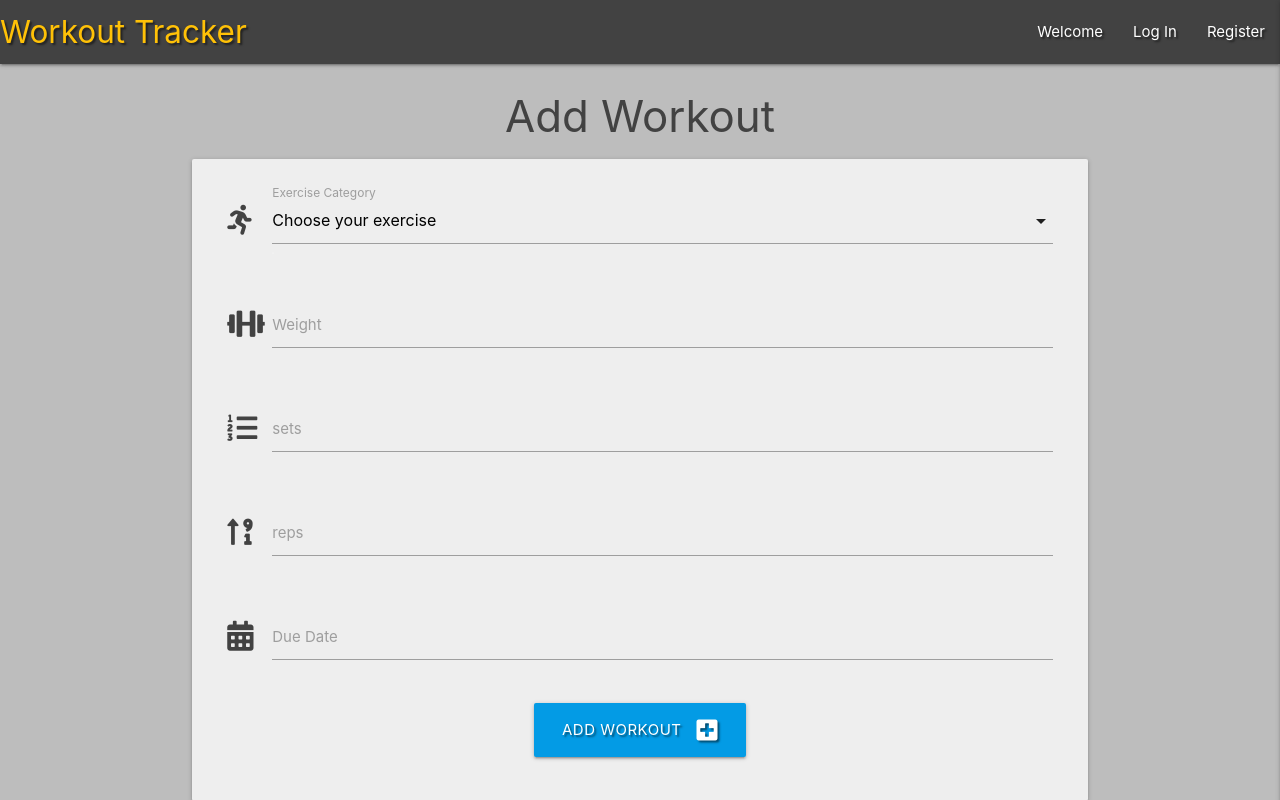
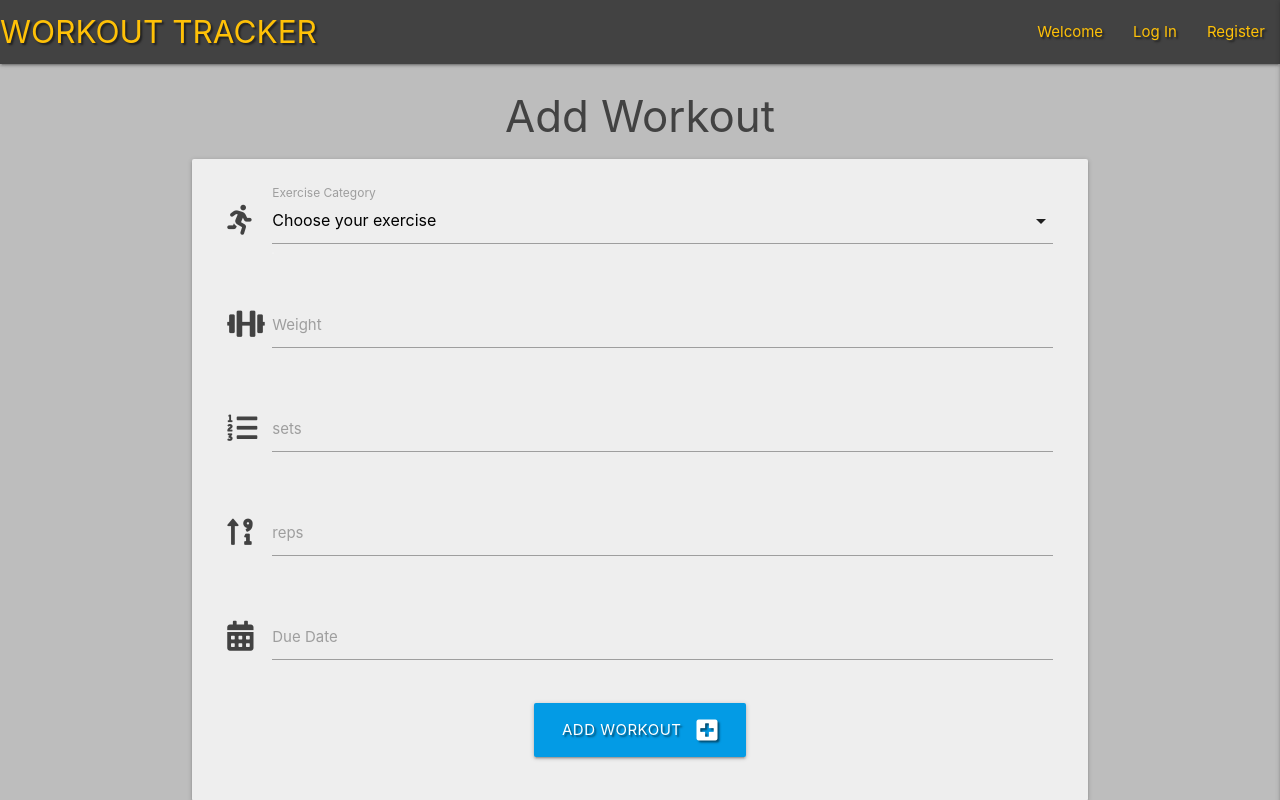
Before and after one commit to Code-Institute-Submissions/M-E-C-20-workout-tracker_AugResub, a Flask app: page /add_workout in a window 1280 px wide. Shown: the top 800 px of the page. Run offline with Flask 2, Linux system fonts and the light colour scheme; data that the repository does not hold is empty; some libraries are stand-ins or nearby versions.

Commit message:
Change colouring on navbar text

```diff
--- a/templates/base.html
+++ b/templates/base.html
@@ -21,22 +21,22 @@
         <div class="navbar-fixed">
             <nav class="nav-extended text-shadow grey darken-3">
                 <div class="nav-wrapper">
-                    <a href="{{ url_for('get_workouts') }}" class="brand-logo hide-on-small-only amber-text">Workout Tracker</a>
+                    <a href="{{ url_for('get_workouts') }}" class="brand-logo left hide-on-small-only amber-text">WORKOUT TRACKER</a>
                     <a href="#" data-target="mobile-demo" class="sidenav-trigger right"><i class="fas fa-bars amber-text"></i></a>
-                    <ul class="right hide-on-med-and-down">
+                    <ul class="right hide-on-med-and-down amber-text">
                         {% if session.user %}
-                        <li><a href="{{ url_for('get_workouts') }}">Workout Planner</a></li>
-                        <li><a href="{{ url_for('workout_history', username=session['user']) }}">Workout History</a>
+                        <li><a href="{{ url_for('get_workouts') }}" class=" amber-text">Workout Planner</a></li>
+                        <li><a href="{{ url_for('workout_history', username=session['user']) }}" class=" amber-text">Workout History</a>
                         </li>
-                        <li><a href="{{ url_for('add_workout') }}">New Workout</a></li>
+                        <li><a href="{{ url_for('add_workout') }}" class=" amber-text">New Workout</a></li>
                         {% if session.user|lower == "admin"|lower %}
-                        <li><a href="{{ url_for('manage_exercises') }}">Exercises</a></li>
+                        <li><a href="{{ url_for('manage_exercises') }}" class=" amber-text">Exercises</a></li>
                         {% endif %}
-                        <li><a href="{{ url_for('logout') }}">Log Out</a></li>
+                        <li><a href="{{ url_for('logout') }}" class=" amber-text">Log Out</a></li>
                         {% else %}
-                        <li><a href="{{ url_for('welcome_page') }}">Welcome</a></li>
-                        <li><a href="{{ url_for('login') }}">Log In</a></li>
-                        <li><a href="{{ url_for('register') }}">Register</a></li>
+                        <li><a href="{{ url_for('welcome_page') }}" class=" amber-text">Welcome</a></li>
+                        <li><a href="{{ url_for('login') }}" class=" amber-text">Log In</a></li>
+                        <li><a href="{{ url_for('register') }}" class=" amber-text">Register</a></li>
                         {% endif %}
                     </ul>
                 </div>
@@ -44,22 +44,22 @@
         </div>
 
         <!-- mobile sidenav -->
-        <ul class="sidenav" id="mobile-demo">
-            <li>
-                <h4 class="center-align light-blue-text text-darken-4">Workout Tracker</h4>
+        <ul class="sidenav text-shadow grey darken-3 center-align" id="mobile-demo">
+            <li class=" center-align">
+                <i class="fas fa-dumbbell amber-text"></i>
             </li>
             {% if session.user %}
-                <li><a href="{{ url_for('get_workouts') }}">Workout Planner</a></li>
-                <li><a href="{{ url_for('workout_history', username=session['user']) }}">Workout History</a></li>
-                <li><a href="{{ url_for('add_workout') }}">New Workout</a></li>
+                <li><a href="{{ url_for('get_workouts') }}" class=" amber-text">Workout Planner</a></li>
+                <li><a href="{{ url_for('workout_history', username=session['user']) }}" class=" amber-text">Workout History</a></li>
+                <li><a href="{{ url_for('add_workout') }}" class=" amber-text">New Workout</a></li>
             {% if session.user|lower == "admin"|lower %}
-                <li><a href="{{ url_for('manage_exercises') }}">Exercises</a></li>
+                <li><a href="{{ url_for('manage_exercises') }}" class=" amber-text">Exercises</a></li>
             {% endif %}
-                <li><a href="{{ url_for('logout') }}">Log Out</a></li>
+                <li><a href="{{ url_for('logout') }}" class=" amber-text">Log Out</a></li>
             {% else %}
-                <li><a href="{{ url_for('welcome_page') }}">Welcome</a></li>
-                <li><a href="{{ url_for('login') }}">Log In</a></li>
-                <li><a href="{{ url_for('register') }}">Register</a></li>
+                <li><a href="{{ url_for('welcome_page') }}" class=" amber-text">Welcome</a></li>
+                <li><a href="{{ url_for('login') }}" class=" amber-text">Log In</a></li>
+                <li><a href="{{ url_for('register') }}" class=" amber-text">Register</a></li>
             {% endif %}
         </ul>
     </header>
```
